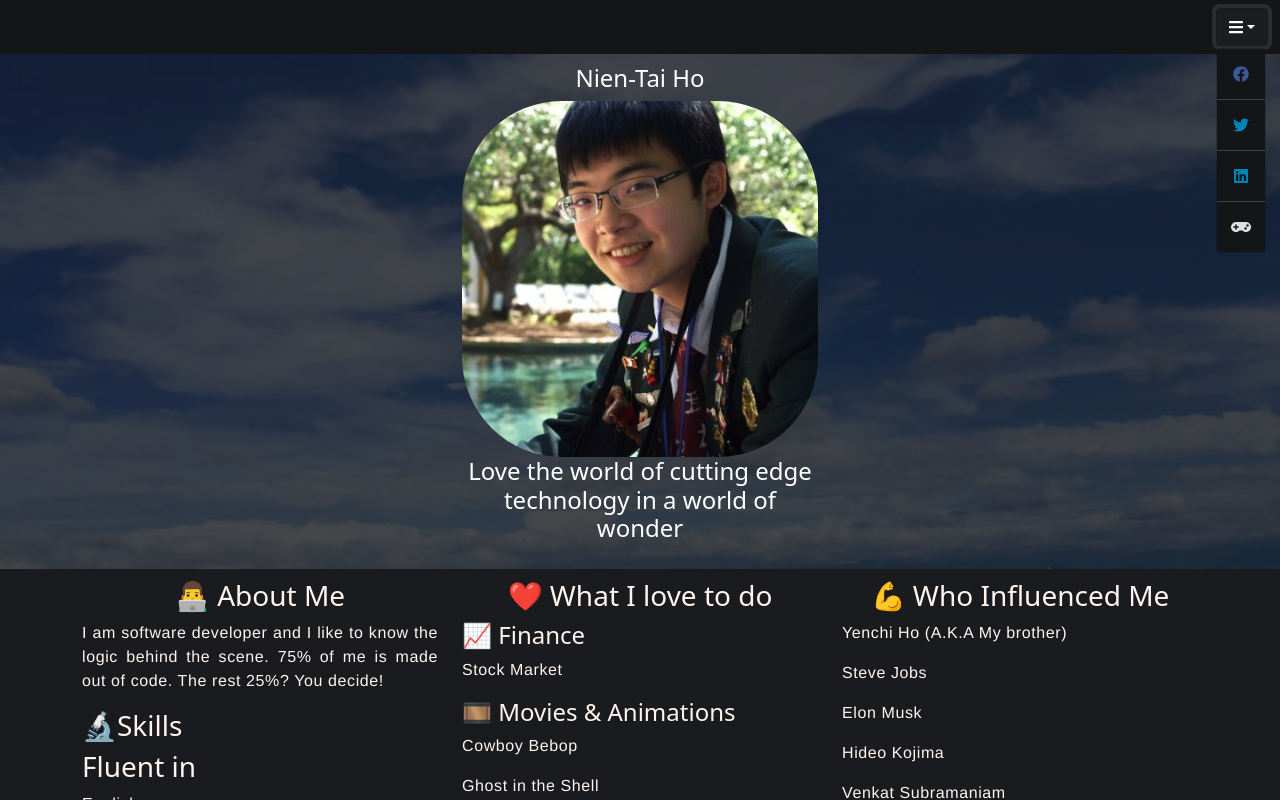
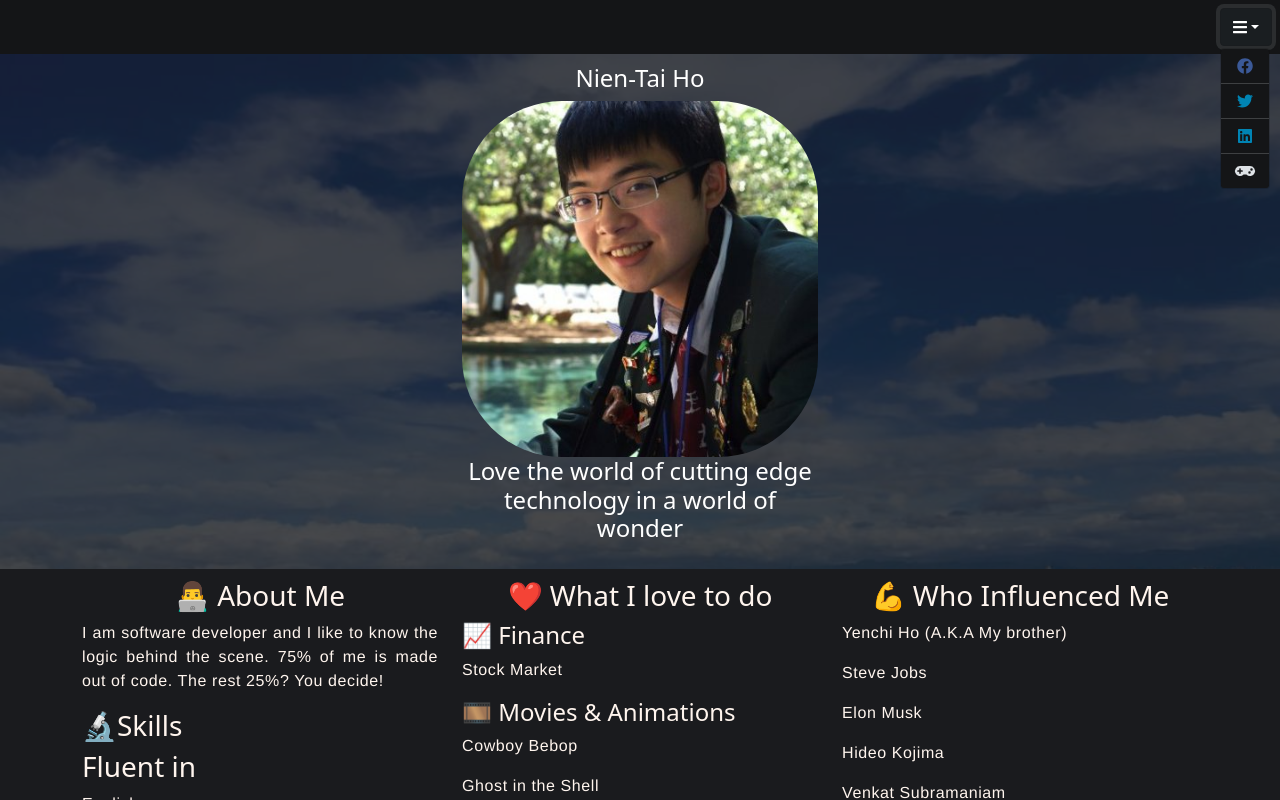
Before and after one commit to hntddt123/MyPersonalWebPageReact, a React (Create React App) app: page / in a window 1280 px wide. Both pictures are taken after a click on the button 1241 px from the left and 27 px from the top of the page. Shown: the top 800 px of the page. Built offline with nearby package versions, Linux system fonts and the light colour scheme; the HTML template or start-up script is replaced by a standard one.

Commit message:
Fixed dropdown item padding and margin

```diff
--- a/src/components/NavBar.js
+++ b/src/components/NavBar.js
@@ -6,42 +6,35 @@ import { faFacebook, faTwitter, faLinkedin } from '@fortawesome/free-brands-svg-
 
 function NavBar() {
   return (
-    <nav className="navbar navbar-custom">
-      <div className="container-fluid">
-        <ul className="nav navbar-nav pull-left">
-        </ul>
-
+    <nav className="nav navbar navbar-custom">
+      <div>
         {/*  Dropdown menu  */}
-        <ul className="nav navbar-nav pull-right">
-          <li className="nav-item dropdown pull-right">
         <Dropdown>
           <Dropdown.Toggle variant="dark">
             <FontAwesomeIcon icon={faBars} />
           </Dropdown.Toggle>
 
-              <Dropdown.Menu variant="dark" className="text-center">
+          <Dropdown.Menu style={{ padding: 0 }} variant="dark" className="text-center">
             <Dropdown.Item href="https://www.facebook.com/nientaiho">
               <FontAwesomeIcon icon={faFacebook} style={{ color: '#3b5998' }} />
             </Dropdown.Item>
-                <Dropdown.Divider />
+            <Dropdown.Divider style={{ margin: 0 }} />
 
             <Dropdown.Item href="https://twitter.com/NientaiHo">
               <FontAwesomeIcon icon={faTwitter} style={{ color: '#0084b4' }} />
             </Dropdown.Item>
-                <Dropdown.Divider />
+            <Dropdown.Divider style={{ margin: 0 }} />
 
             <Dropdown.Item href="https://www.linkedin.com/in/nientaiho">
               <FontAwesomeIcon icon={faLinkedin} style={{ color: '#0084b4' }} />
             </Dropdown.Item>
-                <Dropdown.Divider />
+            <Dropdown.Divider style={{ margin: 0 }} />
 
             <Dropdown.Item href="https://nientaigames.blogspot.com/">
               <FontAwesomeIcon icon={faGamepad} />
             </Dropdown.Item>
           </Dropdown.Menu>
         </Dropdown>
-          </li>
-        </ul>
       </div>
     </nav>
   );
--- a/src/styles/App.css
+++ b/src/styles/App.css
@@ -63,4 +63,6 @@ p {
   margin-bottom: 0;
   border-radius: 0;
   background-color: #141517;
+  padding: .5rem;
+  justify-content: flex-end;
 }
```
Lines whose indentation alone changed are shown as unchanged.
